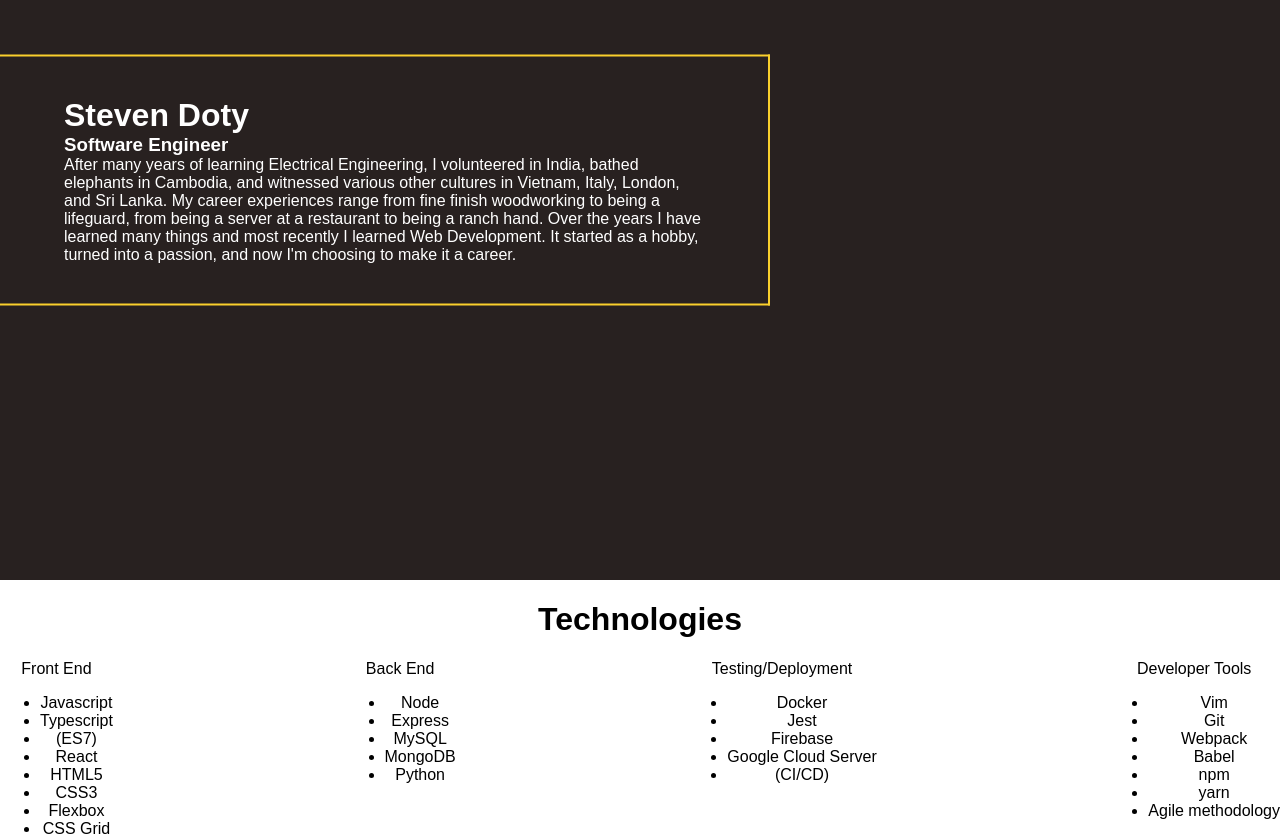
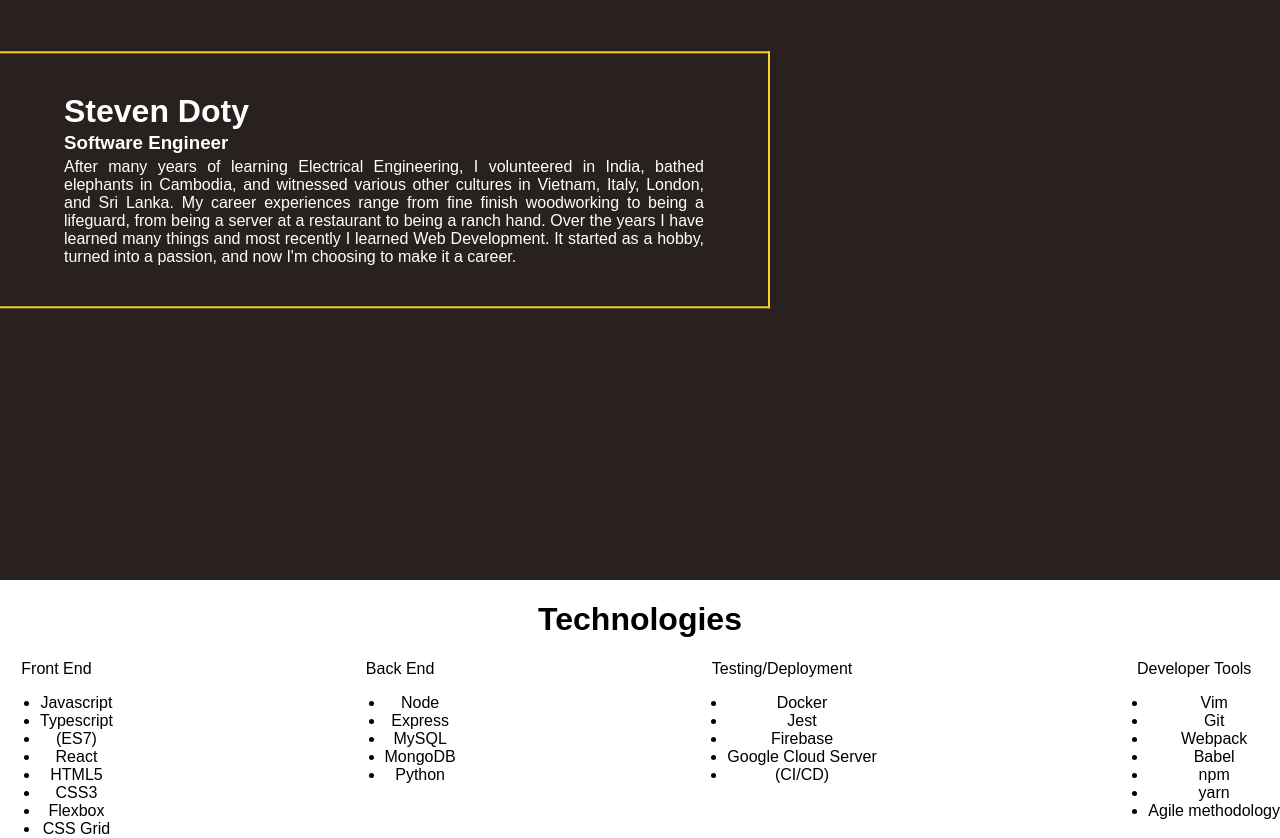
Before and after one commit to stevedoty/stevendoty, a React (Create React App) app: page / in a window 1280 px wide. Shown: the part 1020-1858 px from the top of the page. Built offline with nearby package versions, Linux system fonts and the light colour scheme.

Commit message:
about secton margins and justify paragraph

```diff
--- a/src/App.css
+++ b/src/App.css
@@ -80,14 +80,16 @@
   border-left: none;
   text-align: left;
 }
-#about-container h1{
+.about-header{
+  margin: 0 0 0.1rem 0;
+
+}
+.about-subheader{
+  margin: 0 0 0.3rem 0;
+}
+.about-paragraph{
   margin: 0;
-}
-#about-container h3{
-  margin: 0;
-}
-#about-container p{
-  margin: 0;
+  text-align: justify;
 }
 /* --------------------------------------------- */
 #technologies-list-container{
--- a/src/components/about/about.tsx
+++ b/src/components/about/about.tsx
@@ -4,9 +4,9 @@ const About = () => {
   return (
     <div className="About">
       <div id="about-container">
-        <h1>Steven Doty</h1>
-        <h3>Software Engineer</h3>
-        <p>
+        <h1 className="about-header">Steven Doty</h1>
+        <h3 className="about-subheader">Software Engineer</h3>
+        <p className="about-paragraph">
           After many years of learning Electrical Engineering, I volunteered in India, bathed elephants in Cambodia, and witnessed various other cultures in Vietnam, Italy, London, and Sri Lanka.
           My career experiences range from fine finish woodworking to being a lifeguard, from being a server at a restaurant to being a ranch hand.
           Over the years I have learned many things and most recently I learned Web Development.
```
